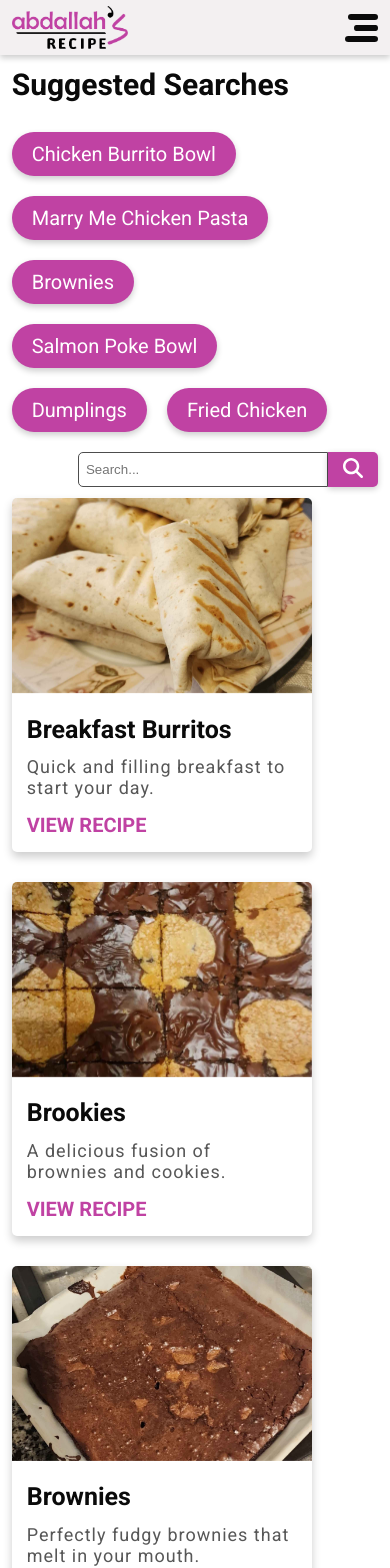
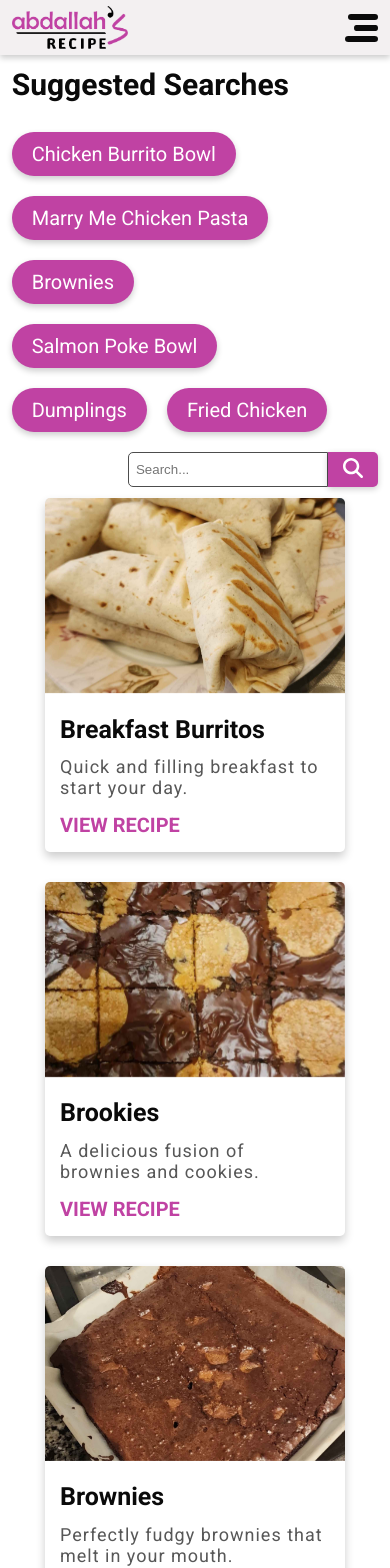
Before and after one commit to Abdallah1321/recipe-app, a React (Create React App) app: page /recipes in a window 390 px wide. Shown: the top 1568 px of the page. Built offline with nearby package versions, Linux system fonts and the light colour scheme.

Commit message:
Updated css to fix issues on mobile

```diff
--- a/src/styles/index.scss
+++ b/src/styles/index.scss
@@ -127,6 +127,11 @@ img {
       display: block;
     }
   }
+  .featured-searches .search-box {
+    input {
+      min-width: 200px; // Set a more responsive min-width for smaller screens
+    }
+  }
   .section {
     .col {
       width: 100%;
@@ -142,11 +147,17 @@ img {
   .container {
     padding-inline: 6vw;
   }
+  .recipes-container {
+    grid-template-columns: repeat(auto-fill, minmax(200px, 1fr));
+    justify-items: center;
+  }
   .footer {
-    grid-template-columns: repeat(4, 1fr);
+    grid-template-columns: repeat(2, 1fr);
+    padding-inline: 1em;
     .footer-section:nth-child(1) {
       grid-column: span 4;
     }
+
   }
 
   @media screen and (max-width: 480px) {
--- a/src/styles/partials/_footer.scss
+++ b/src/styles/partials/_footer.scss
@@ -5,6 +5,7 @@
     display: grid;
     grid-template-columns: 2fr 1fr 1fr;
     gap: 1em;
+    max-width: 100%;
     .footer-section {
       p {
         opacity: 0.9;
```
